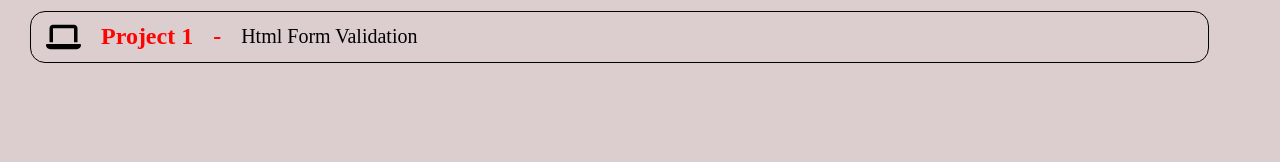
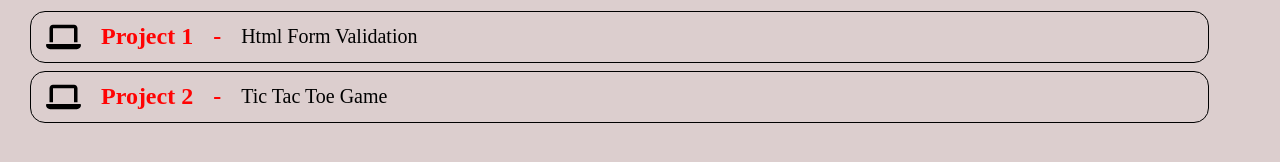
Before and after one commit to AhsanSajjadpk/Javascript-Projects, a plain HTML site: page ALL-Projects/index.html in a window 1280 px wide. Shown: the part 134-296 px from the top of the page. Drawn offline with Linux system fonts and the light colour scheme.

Commit message:
Project 2 - Tic Tac Toe - Add

```diff
--- a/ALL-Projects/index.html
+++ b/ALL-Projects/index.html
@@ -30,7 +30,14 @@
                     <p>Html Form Validation</p>
                 </div>
             </a>
-
+            <a href="https://2jsproject-ahsan.surge.sh/" target="_blank">
+                <div class="project-content">
+                    <img width="35px" src="./Assets/laptop-solid.svg" alt="">
+                    <h2>Project 2</h2>
+                    <h2>-</h2>
+                    <p>Tic Tac Toe Game</p>
+                </div>
+            </a>
 
 
 
```
